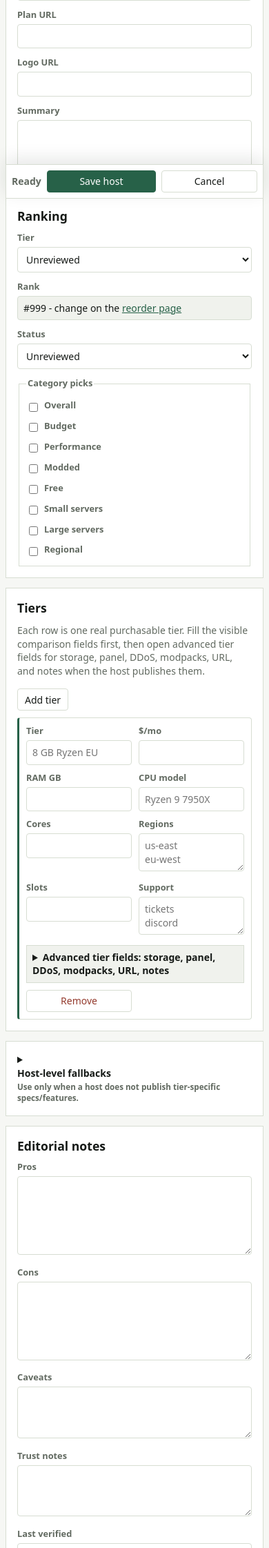
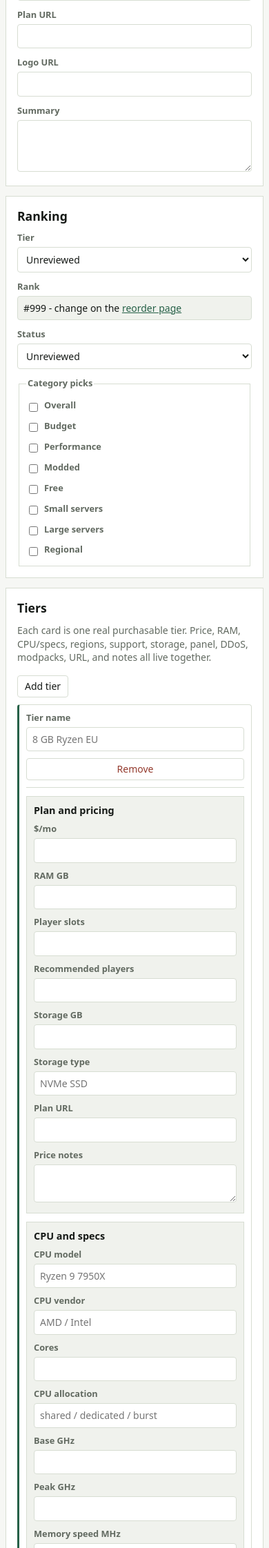
Before and after one commit to Cyanifyde/mc-host-guide, a Flask app: page /hosts/new in a window 390 px wide. Shown: the part 556-2800 px from the top of the page at 69% size. Run offline with Flask 3, Linux system fonts and the light colour scheme.

Commit message:
Flatten tier editor fields

```diff
--- a/app.py
+++ b/app.py
@@ -350,7 +350,7 @@ def plan_from_public_offer(offer: dict) -> dict:
         "cpu_vendor": offer.get("cpuVendor", ""),
         "advertised_clock_ghz": offer.get("baseGhz", ""),
         "boost_clock_ghz": offer.get("peakGhz", ""),
-        "max_memory_gb": offer.get("maxMemory", ""),
+        "max_memory_gb": offer.get("planRam", "") or offer.get("maxMemory", ""),
         "memory_speed_mhz": offer.get("memorySpeed", ""),
         "benchmark_score": offer.get("benchmark", ""),
         "storage_type": offer.get("storageType", ""),
@@ -409,6 +409,7 @@ def plans_from_form() -> list[dict[str, str]]:
             field: (posted[field][index].strip() if index < len(posted[field]) else "")
             for field in fields
         }
+        plan["max_memory_gb"] = plan.get("ram_gb", "")
         if any(plan.values()):
             plans.append(plan)
     return plans
--- a/host_store.py
+++ b/host_store.py
@@ -578,7 +578,7 @@ def build_public_offers(host: dict[str, Any]) -> list[dict[str, Any]]:
                     "cores": offer_metric(plan, "cpu_cores") or offer_metric(tier, "cpu_cores"),
                     "cpuAllocation": offer_metric(plan, "cpu_allocation")
                     or offer_metric(tier, "cpu_allocation"),
-                    "maxMemory": offer_field(plan, tier, host, "max_memory_gb"),
+                    "maxMemory": offer_field(plan, tier, host, "max_memory_gb") or ram,
                     "memorySpeed": offer_field(plan, tier, host, "memory_speed_mhz"),
                     "benchmark": offer_field(plan, tier, host, "benchmark_score"),
                     "storageType": offer_field(plan, tier, host, "storage_type"),
--- a/static/site.js
+++ b/static/site.js
@@ -139,7 +139,6 @@ function wireDirectoryFilters() {
       cpuModel: row.dataset.cpuModel || "",
       baseGhz: row.dataset.baseGhz || "",
       peakGhz: row.dataset.peakGhz || "",
-      maxMemory: row.dataset.maxMemory || "",
       memorySpeed: row.dataset.memorySpeed || "",
       benchmark: row.dataset.benchmark || "",
       locationTags: splitValues(row.dataset.locationTags),
@@ -179,7 +178,6 @@ function wireDirectoryFilters() {
     if (value === "players-desc") return ["players", "desc"];
     if (value === "base-ghz-desc") return ["baseGhz", "desc"];
     if (value === "peak-ghz-desc") return ["peakGhz", "desc"];
-    if (value === "max-memory-desc") return ["maxMemory", "desc"];
     if (value === "memory-speed-desc") return ["memorySpeed", "desc"];
     if (value === "benchmark-desc") return ["benchmark", "desc"];
     return null;
@@ -226,7 +224,6 @@ function wireDirectoryFilters() {
     setText(row, "[data-selected-cores]", offer.cores || "-");
     setText(row, "[data-selected-base]", formatMetric(offer.baseGhz, " GHz"));
     setText(row, "[data-selected-peak]", formatMetric(offer.peakGhz, " GHz"));
-    setText(row, "[data-selected-max-memory]", formatMetric(offer.maxMemory, " GB"));
     setText(row, "[data-selected-memory]", formatMetric(offer.memorySpeed, " MHz"));
     setText(row, "[data-selected-benchmark]", offer.benchmark || "-");
     setText(row, "[data-selected-price]", offer.price ? `$${offer.price}/mo` : "No price");
@@ -404,7 +401,6 @@ function wireDirectoryFilters() {
       if (value === "players-desc") return compareNumber(a, b, "players");
       if (value === "base-ghz-desc") return compareNumber(a, b, "baseGhz");
       if (value === "peak-ghz-desc") return compareNumber(a, b, "peakGhz");
-      if (value === "max-memory-desc") return compareNumber(a, b, "maxMemory");
       if (value === "memory-speed-desc") return compareNumber(a, b, "memorySpeed");
       if (value === "benchmark-desc") return compareNumber(a, b, "benchmark");
       if (value === "verified-desc") {
@@ -626,10 +622,8 @@ function wireHostTierDetail() {
     set("[data-tier-detail-cpu]", offer.cpuModel || "-");
     set("[data-tier-detail-cores]", offer.cores || "-");
     set("[data-tier-detail-ghz]", `${offer.baseGhz || "-"} / ${offer.peakGhz || "-"} GHz`);
-    set(
-      "[data-tier-detail-memory]",
-      `${offer.maxMemory ? `${offer.maxMemory} GB` : "-"} max, ${offer.memorySpeed ? `${offer.memorySpeed} MHz` : "-"}`,
-    );
+    set("[data-tier-detail-memory-speed]", offer.memorySpeed ? `${offer.memorySpeed} MHz` : "-");
+    set("[data-tier-detail-benchmark]", offer.benchmark || "-");
     set("[data-tier-detail-regions]", (offer.locationTags || []).join(", ") || "-");
     set("[data-tier-detail-support]", (offer.supportChannels || []).join(", ") || "-");
     set(
--- a/static/styles.css
+++ b/static/styles.css
@@ -863,13 +863,9 @@ textarea {
   align-items: center;
 }
 
-.sticky-save-bar {
-  position: sticky;
-  bottom: 0;
-  z-index: 9;
-  border: 1px solid var(--line);
-  background: var(--surface);
-  box-shadow: 0 -8px 24px rgba(22, 26, 23, 0.1);
+.save-actions {
+  border: 1px solid var(--line);
+  background: var(--surface);
   justify-content: flex-end;
   padding: 8px;
 }
@@ -896,18 +892,8 @@ textarea {
 
 .plan-row {
   display: grid;
-  grid-template-columns:
-    minmax(180px, 1.2fr)
-    minmax(86px, 0.6fr)
-    minmax(86px, 0.6fr)
-    minmax(190px, 1.1fr)
-    minmax(80px, 0.5fr)
-    minmax(130px, 0.8fr)
-    minmax(90px, 0.6fr)
-    minmax(150px, 1fr)
-    auto;
-  gap: 10px;
-  align-items: start;
+  grid-template-columns: 1fr;
+  gap: 12px;
   border: 1px solid var(--line);
   border-left: 3px solid var(--accent);
   border-radius: 4px;
@@ -919,47 +905,42 @@ textarea {
   background: #fbfcfa;
 }
 
-.plan-row-head {
-  display: none;
-  background: var(--muted-surface);
-  color: var(--muted);
-  font-size: 0.75rem;
-  font-weight: 900;
-  padding: 6px 8px;
-}
-
 .plan-row > label > span {
   display: block;
 }
 
-.row-extra {
+.tier-card-head {
+  display: grid;
+  grid-template-columns: minmax(0, 1fr) auto;
+  gap: 10px;
+  align-items: end;
+  border-bottom: 1px solid var(--line);
+  padding-bottom: 10px;
+}
+
+.tier-group {
+  border: 1px solid var(--line);
+  background: var(--muted-surface);
+  padding: 10px;
+}
+
+.tier-group h3 {
+  margin: 0 0 8px;
+  font-size: 0.9rem;
+}
+
+.tier-fields {
+  display: grid;
+  grid-template-columns: repeat(4, minmax(0, 1fr));
+  gap: 10px;
+}
+
+.tier-field-wide {
+  grid-column: span 2;
+}
+
+.tier-field-full {
   grid-column: 1 / -1;
-  border: 1px solid var(--line);
-  background: var(--muted-surface);
-}
-
-.plan-row .icon-button {
-  grid-column: 9;
-  grid-row: 1;
-  align-self: start;
-}
-
-.row-extra summary {
-  cursor: pointer;
-  font-weight: 800;
-  padding: 7px 8px;
-}
-
-.row-extra-grid {
-  display: grid;
-  grid-template-columns: repeat(2, minmax(0, 1fr));
-  gap: 10px;
-  border-top: 1px solid var(--line);
-  padding: 10px;
-}
-
-.row-extra label span {
-  display: block;
 }
 
 input.invalid {
@@ -1325,14 +1306,12 @@ dd {
     grid-template-columns: repeat(2, minmax(0, 1fr));
   }
 
-  .plan-row,
-  .plan-row-head {
+  .tier-fields {
     grid-template-columns: repeat(2, minmax(0, 1fr));
   }
 
-  .plan-row .icon-button {
-    grid-column: auto;
-    grid-row: auto;
+  .tier-field-wide {
+    grid-column: span 2;
   }
 
   .span-2,
@@ -1439,6 +1418,16 @@ dd {
   .selected-tier-grid {
     grid-template-columns: 1fr;
   }
+
+  .tier-card-head,
+  .tier-fields {
+    grid-template-columns: 1fr;
+  }
+
+  .tier-field-wide,
+  .tier-field-full {
+    grid-column: auto;
+  }
 }
 
 @media (max-width: 760px) {
--- a/templates/dashboard.html
+++ b/templates/dashboard.html
@@ -125,7 +125,6 @@
               <span class="muted">
                 Base {{ host.base_ghz_summary or "-" }}
                 - peak {{ host.peak_ghz_summary or "-" }}
-                - node {{ host.max_memory_summary or "-" }}
                 - mem {{ host.memory_speed_summary or "-" }}
                 - bench {{ host.benchmark_summary or "-" }}
               </span>
--- a/templates/host_form.html
+++ b/templates/host_form.html
@@ -86,119 +86,109 @@
     <div class="section-heading compact">
       <div>
         <h2>Tiers</h2>
-        <p class="muted">Each row is one real purchasable tier. Fill the visible comparison fields first, then open advanced tier fields for storage, panel, DDoS, modpacks, URL, and notes when the host publishes them.</p>
+        <p class="muted">Each card is one real purchasable tier. Price, RAM, CPU/specs, regions, support, storage, panel, DDoS, modpacks, URL, and notes all live together.</p>
       </div>
       <button class="button" type="button" data-add-plan>Add tier</button>
     </div>
     <div class="plan-editor" data-plan-editor>
-      <div class="plan-row plan-row-head" aria-hidden="true">
-        <span>Tier</span>
-        <span>$/mo</span>
-        <span>RAM GB</span>
-        <span>CPU model</span>
-        <span>Cores</span>
-        <span>Regions</span>
-        <span>Slots</span>
-        <span>Support</span>
-        <span></span>
-      </div>
       <div class="plan-rows" data-plan-rows>
         {% set plans = plan_tiers if plan_tiers else [{}] %}
         {% for plan in plans %}
           <div class="plan-row" data-plan-row>
-            <label>
-              <span>Tier</span>
-              <input name="plan_name" value="{{ plan.get('name', '') }}" placeholder="8 GB Ryzen EU">
-            </label>
-            <label>
-              <span>$/mo</span>
-              <input name="plan_price_monthly_usd" value="{{ plan.get('price_monthly_usd', '') }}" type="number" min="0" step="0.01" inputmode="decimal" data-plan-number>
-            </label>
-            <label>
-              <span>RAM GB</span>
-              <input name="plan_ram_gb" value="{{ plan.get('ram_gb', '') }}" type="number" min="0" step="0.5" inputmode="decimal" data-plan-number>
-            </label>
-            <label>
-              <span>CPU model</span>
-              <input name="plan_cpu_model" value="{{ plan.get('cpu_model', '') }}" placeholder="Ryzen 9 7950X">
-            </label>
-            <label>
-              <span>Cores</span>
-              <input name="plan_cpu_cores" value="{{ plan.get('cpu_cores', '') }}" type="number" min="0" step="0.5" inputmode="decimal" data-plan-number>
-            </label>
-            <label>
-              <span>Regions</span>
-              <textarea name="plan_location_tags" rows="2" placeholder="us-east&#10;eu-west">{{ plan.get('location_tags', [])|join('\n') }}</textarea>
-            </label>
-            <label>
-              <span>Slots</span>
-              <input name="plan_player_slots" value="{{ plan.get('player_slots', '') }}" type="number" min="0" step="1" inputmode="numeric" data-plan-number>
-            </label>
-            <label>
-              <span>Support</span>
-              <textarea name="plan_support_channels" rows="2" placeholder="tickets&#10;discord">{{ plan.get('support_channels', [])|join('\n') }}</textarea>
-            </label>
-            <details class="row-extra">
-              <summary>Advanced tier fields: storage, panel, DDoS, modpacks, URL, notes</summary>
-              <div class="row-extra-grid">
-                <label><span>Plan URL</span><input name="plan_plan_url" value="{{ plan.get('plan_url', '') }}" type="url"></label>
+            <div class="tier-card-head">
+              <label>
+                <span>Tier name</span>
+                <input name="plan_name" value="{{ plan.get('name', '') }}" placeholder="8 GB Ryzen EU">
+              </label>
+              <button class="button danger icon-button" type="button" data-remove-plan title="Remove tier">Remove</button>
+            </div>
+            <div class="tier-group">
+              <h3>Plan and pricing</h3>
+              <div class="tier-fields">
+                <label><span>$/mo</span><input name="plan_price_monthly_usd" value="{{ plan.get('price_monthly_usd', '') }}" type="number" min="0" step="0.01" inputmode="decimal" data-plan-number></label>
+                <label><span>RAM GB</span><input name="plan_ram_gb" value="{{ plan.get('ram_gb', '') }}" type="number" min="0" step="0.5" inputmode="decimal" data-plan-number></label>
+                <label><span>Player slots</span><input name="plan_player_slots" value="{{ plan.get('player_slots', '') }}" type="number" min="0" step="1" inputmode="numeric" data-plan-number></label>
                 <label><span>Recommended players</span><input name="plan_recommended_players" value="{{ plan.get('recommended_players', '') }}" type="number" min="0" step="1" inputmode="numeric" data-plan-number></label>
                 <label><span>Storage GB</span><input name="plan_storage_gb" value="{{ plan.get('storage_gb', '') }}" type="number" min="0" step="0.5" inputmode="decimal" data-plan-number></label>
+                <label><span>Storage type</span><input name="plan_storage_type" value="{{ plan.get('storage_type', '') }}" placeholder="NVMe SSD"></label>
+                <label class="tier-field-wide"><span>Plan URL</span><input name="plan_plan_url" value="{{ plan.get('plan_url', '') }}" type="url"></label>
+                <label class="tier-field-full"><span>Price notes</span><textarea name="plan_price_notes" rows="2">{{ plan.get('price_notes', '') }}</textarea></label>
+              </div>
+            </div>
+            <div class="tier-group">
+              <h3>CPU and specs</h3>
+              <div class="tier-fields">
+                <label class="tier-field-wide"><span>CPU model</span><input name="plan_cpu_model" value="{{ plan.get('cpu_model', '') }}" placeholder="Ryzen 9 7950X"></label>
                 <label><span>CPU vendor</span><input name="plan_cpu_vendor" value="{{ plan.get('cpu_vendor', '') }}" placeholder="AMD / Intel"></label>
+                <label><span>Cores</span><input name="plan_cpu_cores" value="{{ plan.get('cpu_cores', '') }}" type="number" min="0" step="0.5" inputmode="decimal" data-plan-number></label>
                 <label><span>CPU allocation</span><input name="plan_cpu_allocation" value="{{ plan.get('cpu_allocation', '') }}" placeholder="shared / dedicated / burst"></label>
                 <label><span>Base GHz</span><input name="plan_advertised_clock_ghz" value="{{ plan.get('advertised_clock_ghz', '') }}" type="number" min="0" step="0.1" inputmode="decimal" data-plan-number></label>
                 <label><span>Peak GHz</span><input name="plan_boost_clock_ghz" value="{{ plan.get('boost_clock_ghz', '') }}" type="number" min="0" step="0.1" inputmode="decimal" data-plan-number></label>
-                <label><span>Max memory GB</span><input name="plan_max_memory_gb" value="{{ plan.get('max_memory_gb', '') }}" type="number" min="0" step="0.5" inputmode="decimal" data-plan-number></label>
                 <label><span>Memory speed MHz</span><input name="plan_memory_speed_mhz" value="{{ plan.get('memory_speed_mhz', '') }}" type="number" min="0" step="100" inputmode="numeric" data-plan-number></label>
                 <label><span>Benchmark score</span><input name="plan_benchmark_score" value="{{ plan.get('benchmark_score', '') }}" type="number" min="0" step="1" inputmode="numeric" data-plan-number></label>
-                <label><span>Storage type</span><input name="plan_storage_type" value="{{ plan.get('storage_type', '') }}" placeholder="NVMe SSD"></label>
+              </div>
+            </div>
+            <div class="tier-group">
+              <h3>Hosting features</h3>
+              <div class="tier-fields">
                 <label><span>Panel</span><input name="plan_panel" value="{{ plan.get('panel', '') }}" placeholder="Pterodactyl"></label>
                 <label><span>DDoS protection</span><input name="plan_ddos_protection" value="{{ plan.get('ddos_protection', '') }}"></label>
                 <label><span>Modpack support</span><input name="plan_modpack_support" value="{{ plan.get('modpack_support', '') }}"></label>
-                <label><span>Server types</span><textarea name="plan_server_types" rows="2">{{ plan.get('server_types', [])|join('\n') }}</textarea></label>
-                <label><span>Support notes</span><textarea name="plan_support_notes" rows="2">{{ plan.get('support_notes', '') }}</textarea></label>
-                <label><span>Price notes</span><textarea name="plan_price_notes" rows="2">{{ plan.get('price_notes', '') }}</textarea></label>
-                <label class="span-2"><span>Notes</span><input name="plan_notes" value="{{ plan.get('notes', '') }}"></label>
+                <label><span>Regions</span><textarea name="plan_location_tags" rows="3" placeholder="us-east&#10;eu-west">{{ plan.get('location_tags', [])|join('\n') }}</textarea></label>
+                <label><span>Support channels</span><textarea name="plan_support_channels" rows="3" placeholder="tickets&#10;discord">{{ plan.get('support_channels', [])|join('\n') }}</textarea></label>
+                <label><span>Server types</span><textarea name="plan_server_types" rows="3">{{ plan.get('server_types', [])|join('\n') }}</textarea></label>
+                <label class="tier-field-wide"><span>Support notes</span><textarea name="plan_support_notes" rows="3">{{ plan.get('support_notes', '') }}</textarea></label>
+                <label class="tier-field-full"><span>Notes</span><input name="plan_notes" value="{{ plan.get('notes', '') }}"></label>
               </div>
-            </details>
-            <button class="button danger icon-button" type="button" data-remove-plan title="Remove plan">Remove</button>
+            </div>
           </div>
         {% endfor %}
       </div>
       <template data-plan-template>
         <div class="plan-row" data-plan-row>
-          <label><span>Tier</span><input name="plan_name" placeholder="8 GB Ryzen EU"></label>
-          <label><span>$/mo</span><input name="plan_price_monthly_usd" type="number" min="0" step="0.01" inputmode="decimal" data-plan-number></label>
-          <label><span>RAM GB</span><input name="plan_ram_gb" type="number" min="0" step="0.5" inputmode="decimal" data-plan-number></label>
-          <label><span>CPU model</span><input name="plan_cpu_model" placeholder="Ryzen 9 7950X"></label>
-          <label><span>Cores</span><input name="plan_cpu_cores" type="number" min="0" step="0.5" inputmode="decimal" data-plan-number></label>
-          <label><span>Regions</span><textarea name="plan_location_tags" rows="2" placeholder="us-east&#10;eu-west"></textarea></label>
-          <label><span>Slots</span><input name="plan_player_slots" type="number" min="0" step="1" inputmode="numeric" data-plan-number></label>
-          <label><span>Support</span><textarea name="plan_support_channels" rows="2" placeholder="tickets&#10;discord"></textarea></label>
-          <details class="row-extra">
-            <summary>Advanced tier fields: storage, panel, DDoS, modpacks, URL, notes</summary>
-            <div class="row-extra-grid">
-              <label><span>Plan URL</span><input name="plan_plan_url" type="url"></label>
+          <div class="tier-card-head">
+            <label><span>Tier name</span><input name="plan_name" placeholder="8 GB Ryzen EU"></label>
+            <button class="button danger icon-button" type="button" data-remove-plan title="Remove tier">Remove</button>
+          </div>
+          <div class="tier-group">
+            <h3>Plan and pricing</h3>
+            <div class="tier-fields">
+              <label><span>$/mo</span><input name="plan_price_monthly_usd" type="number" min="0" step="0.01" inputmode="decimal" data-plan-number></label>
+              <label><span>RAM GB</span><input name="plan_ram_gb" type="number" min="0" step="0.5" inputmode="decimal" data-plan-number></label>
+              <label><span>Player slots</span><input name="plan_player_slots" type="number" min="0" step="1" inputmode="numeric" data-plan-number></label>
               <label><span>Recommended players</span><input name="plan_recommended_players" type="number" min="0" step="1" inputmode="numeric" data-plan-number></label>
               <label><span>Storage GB</span><input name="plan_storage_gb" type="number" min="0" step="0.5" inputmode="decimal" data-plan-number></label>
+              <label><span>Storage type</span><input name="plan_storage_type" placeholder="NVMe SSD"></label>
+              <label class="tier-field-wide"><span>Plan URL</span><input name="plan_plan_url" type="url"></label>
+              <label class="tier-field-full"><span>Price notes</span><textarea name="plan_price_notes" rows="2"></textarea></label>
+            </div>
+          </div>
+          <div class="tier-group">
+            <h3>CPU and specs</h3>
+            <div class="tier-fields">
+              <label class="tier-field-wide"><span>CPU model</span><input name="plan_cpu_model" placeholder="Ryzen 9 7950X"></label>
               <label><span>CPU vendor</span><input name="plan_cpu_vendor" placeholder="AMD / Intel"></label>
+              <label><span>Cores</span><input name="plan_cpu_cores" type="number" min="0" step="0.5" inputmode="decimal" data-plan-number></label>
               <label><span>CPU allocation</span><input name="plan_cpu_allocation" placeholder="shared / dedicated / burst"></label>
               <label><span>Base GHz</span><input name="plan_advertised_clock_ghz" type="number" min="0" step="0.1" inputmode="decimal" data-plan-number></label>
               <label><span>Peak GHz</span><input name="plan_boost_clock_ghz" type="number" min="0" step="0.1" inputmode="decimal" data-plan-number></label>
-              <label><span>Max memory GB</span><input name="plan_max_memory_gb" type="number" min="0" step="0.5" inputmode="decimal" data-plan-number></label>
               <label><span>Memory speed MHz</span><input name="plan_memory_speed_mhz" type="number" min="0" step="100" inputmode="numeric" data-plan-number></label>
               <label><span>Benchmark score</span><input name="plan_benchmark_score" type="number" min="0" step="1" inputmode="numeric" data-plan-number></label>
-              <label><span>Storage type</span><input name="plan_storage_type" placeholder="NVMe SSD"></label>
+            </div>
+          </div>
+          <div class="tier-group">
+            <h3>Hosting features</h3>
+            <div class="tier-fields">
               <label><span>Panel</span><input name="plan_panel" placeholder="Pterodactyl"></label>
               <label><span>DDoS protection</span><input name="plan_ddos_protection"></label>
               <label><span>Modpack support</span><input name="plan_modpack_support"></label>
-              <label><span>Server types</span><textarea name="plan_server_types" rows="2"></textarea></label>
-              <label><span>Support notes</span><textarea name="plan_support_notes" rows="2"></textarea></label>
-              <label><span>Price notes</span><textarea name="plan_price_notes" rows="2"></textarea></label>
-              <label class="span-2"><span>Notes</span><input name="plan_notes"></label>
+              <label><span>Regions</span><textarea name="plan_location_tags" rows="3" placeholder="us-east&#10;eu-west"></textarea></label>
+              <label><span>Support channels</span><textarea name="plan_support_channels" rows="3" placeholder="tickets&#10;discord"></textarea></label>
+              <label><span>Server types</span><textarea name="plan_server_types" rows="3"></textarea></label>
+              <label class="tier-field-wide"><span>Support notes</span><textarea name="plan_support_notes" rows="3"></textarea></label>
+              <label class="tier-field-full"><span>Notes</span><input name="plan_notes"></label>
             </div>
-          </details>
-          <button class="button danger icon-button" type="button" data-remove-plan title="Remove plan">Remove</button>
+          </div>
         </div>
       </template>
     </div>
@@ -228,10 +218,6 @@
       <label>
         <span>Peak GHz</span>
         <input name="boost_clock_ghz" value="{{ host.boost_clock_ghz }}" type="number" min="0" step="0.1" inputmode="decimal">
-      </label>
-      <label>
-        <span>Max memory GB</span>
-        <input name="max_memory_gb" value="{{ host.max_memory_gb }}" type="number" min="0" step="0.5" inputmode="decimal">
       </label>
       <label>
         <span>Memory speed MHz</span>
@@ -331,7 +317,7 @@
     </div>
   </section>
 
-  <div class="form-actions sticky-save-bar">
+  <div class="form-actions save-actions">
     <span class="unsaved-status" data-unsaved-status>Ready</span>
     <button class="button primary" type="submit">Save host</button>
     <a class="button" href="{{ url_for('dashboard') }}">Cancel</a>
```
Also changed, not shown: docs/directory.html (+0 -8 lines), docs/index.html (+0 -8 lines), docs/static/site.js (+2 -8 lines), docs/static/styles.css (+49 -60 lines), templates/public/host.html (+5 -6 lines), templates/public/utility_directory.html (+0 -10 lines).
